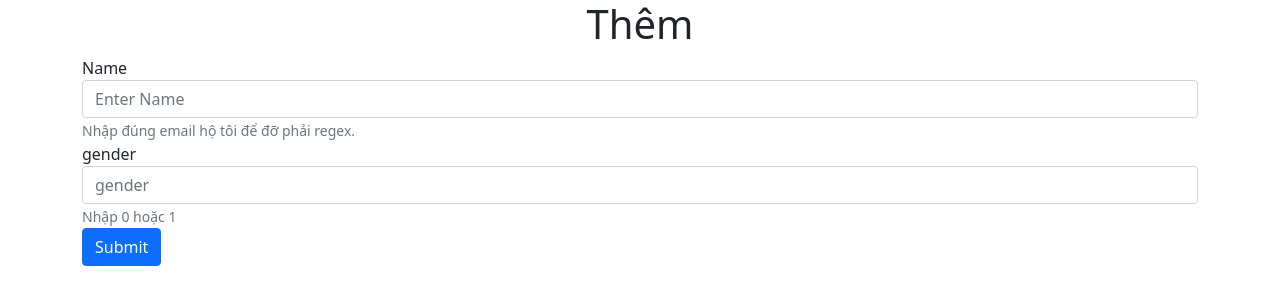
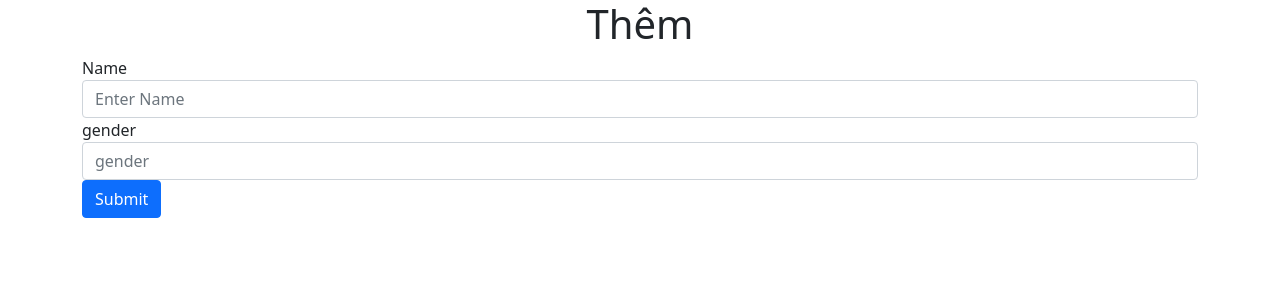
Before and after one commit to nhatvu20/MYOOP_MVC, a PHP site: page /MYOOP_MVC/app/views/patient/add.php in a window 1280 px wide. Shown: the top 305 px of the page. Run offline with PHP 8.4, Linux system fonts and the light colour scheme.

Commit message:
update view

```diff
--- a/app/views/home/index.php
+++ b/app/views/home/index.php
@@ -16,7 +16,7 @@
 
 <body>
     <div class="container">
-        <h3 class="text-center text-uppercase text-success mt-3 mb-3">Quản lý bệnh nhân</h3>
+        <h3 class="text-center text-uppercase text-success mt-3 mb-3">Quản lý</h3>
         <!-- onclick thì file index.php trong public sẽ nhận được $controller = viewAdd-->
         <!-- href đến file index trong public DOMAIN la duoc khai bao trong config la http://localhost/MYOOP_MVC/-->
         <a class="btn btn-primary" href="<?= DOMAIN . 'public/index.php?controller=viewAdd'?>">
--- a/app/views/patient/add.php
+++ b/app/views/patient/add.php
@@ -15,12 +15,10 @@
             <div class="form-group">
                 <label for="name">Name</label>
                 <input type="text" class="form-control" id="name" name="name" placeholder="Enter Name">
-                <small id="nameHelp" class="form-text text-muted">Nhập đúng email hộ tôi để đỡ phải regex.</small>
             </div>
             <div class="form-group">
                 <label for="gender">gender</label>
                 <input type="text" class="form-control" name="gender" id="gender" placeholder="gender">
-                <small id="genderHelp" class="form-text text-muted">Nhập 0 hoặc 1</small>
             </div>
 
             <!-- Kiểu link js -->
--- a/app/views/patient/edit.php
+++ b/app/views/patient/edit.php
@@ -18,13 +18,11 @@
                 <label for="name">Name</label>
                 <!--$patient truyền từ hàm getPatient ở HomeController-->
                 <input type="text" class="form-control" id="name" name="name" placeholder="Enter Name" value = "<?php echo $patient->getFullName()?>">
-                <small id="nameHelp" class="form-text text-muted">Nhập đúng email hộ tôi để đỡ phải regex.</small>
             </div>
             <div class="form-group">
                 <label for="gender">gender</label>
                 <!--$patient truyền từ hàm getPatient ở HomeController-->
                 <input type="text" class="form-control" name="gender" id="gender" placeholder="gender" value = "<?php echo $patient->getGender()?>">
-                <small id="genderHelp" class="form-text text-muted">Nhập 0 hoặc 1</small>
             </div>
             <!-- Kiểu link js -->
             <!-- <input type="submit" name="btn-submit" class="btn btn-primary" onclick="updatePatient()"> -->
```
